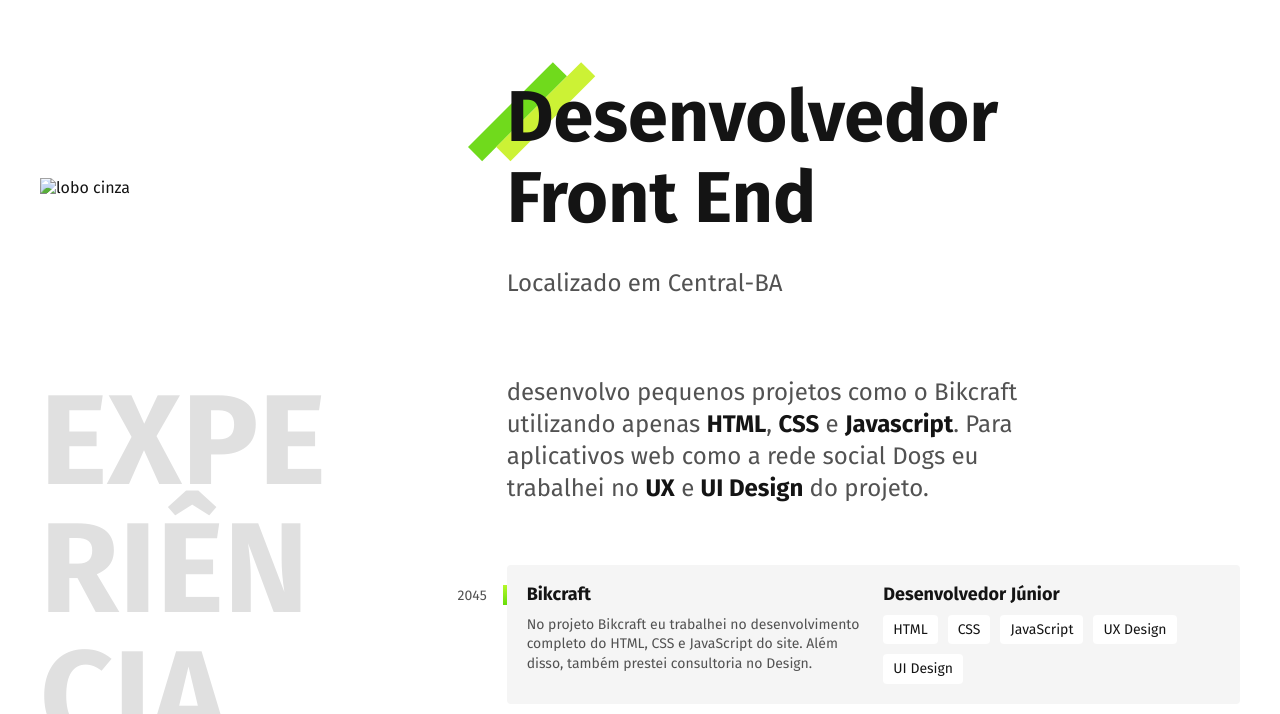
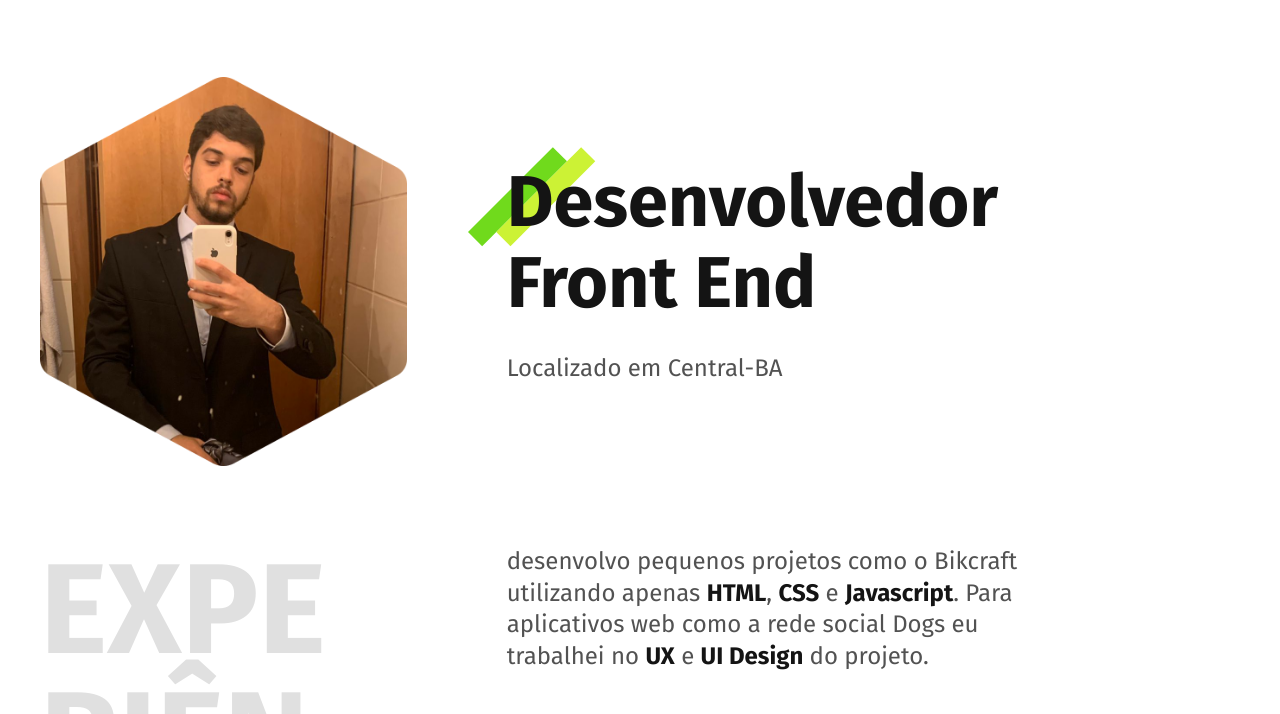
Before and after one commit to Pedrox1900/Pedrox1900.github.io, a plain HTML site: page index.html in a window 1280 px wide. Shown: the part 86-800 px from the top of the page. Drawn offline with Linux system fonts and the light colour scheme.

Commit message:
Update index.html

```diff
--- a/index.html
+++ b/index.html
@@ -31,7 +31,7 @@
     </header>
 
     <main class="introducao">
-        <img src="./img/perfil.jpg" alt="lobo cinza">
+        <img src="./img/perfil.png" alt="lobo cinza">
         <div>
             <h1>Desenvolvedor<br> Front End</h1>
             <p>Localizado em Central-BA</p>
```
